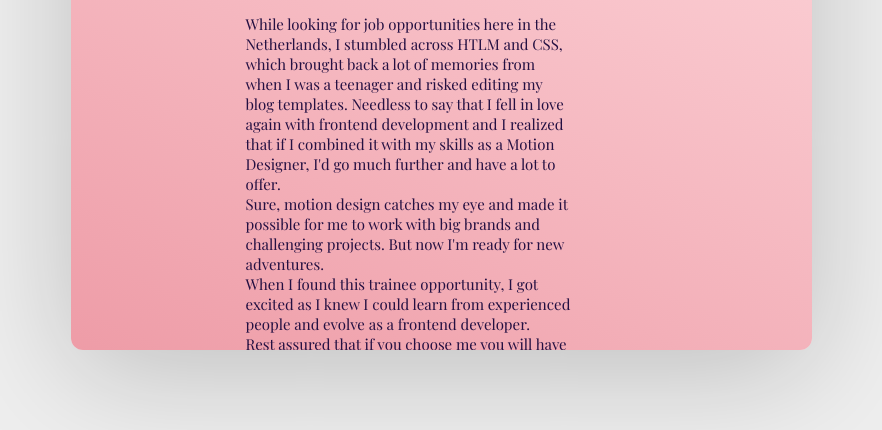
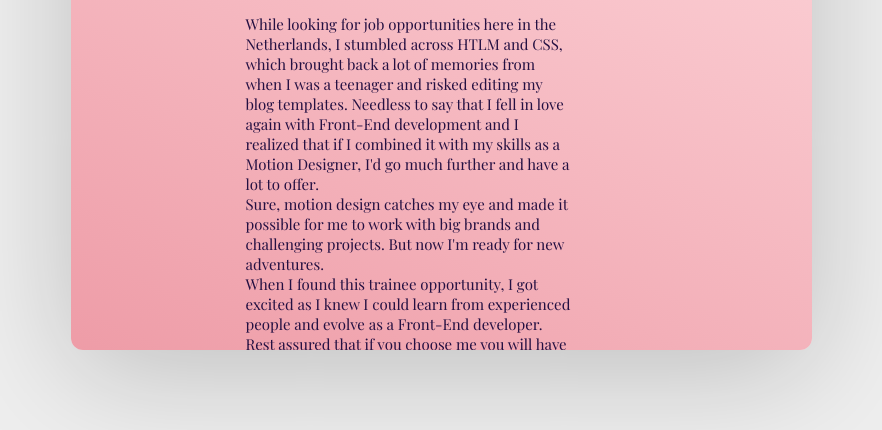
Before and after one commit to saracsilva/Sara-Silva-letter, a plain HTML site: page index.html in a window 1280 px wide. Shown: the part 370-800 px from the top of the page, without its empty margins (199-1081 px from the left). Drawn offline with nearby package versions, Linux system fonts and the light colour scheme; a script that the page names is missing; a web font is replaced by a local one.

Commit message:
Text alteration

```diff
--- a/index.html
+++ b/index.html
@@ -19,11 +19,11 @@
           My name is Sara, and I'm a Motion Designer seeking for <span class="newAdventures"> new adventures. </span>
         </p>
         <p class="theLetter">
-          While looking for job opportunities here in the Netherlands, I stumbled across HTLM and CSS, which brought back a lot of memories from when I was a teenager and risked editing my blog templates. Needless to say that I fell in love again with frontend development and I realized that if I combined it with my skills as a Motion Designer, I'd go much further and have a lot to offer.
+          While looking for job opportunities here in the Netherlands, I stumbled across HTLM and CSS, which brought back a lot of memories from when I was a teenager and risked editing my blog templates. Needless to say that I fell in love again with Front-End development and I realized that if I combined it with my skills as a Motion Designer, I'd go much further and have a lot to offer.
 <br />
 Sure, motion design catches my eye and made it possible for me to work with big brands and challenging projects. But now I'm ready for new adventures.
 <br />
-When I found this trainee opportunity, I got excited as I knew I could learn from experienced people and evolve as a frontend developer.
+When I found this trainee opportunity, I got excited as I knew I could learn from experienced people and evolve as a Front-End developer.
 <br />
 Rest assured that if you choose me you will have someone who's fully energetic and excited.
 
```
